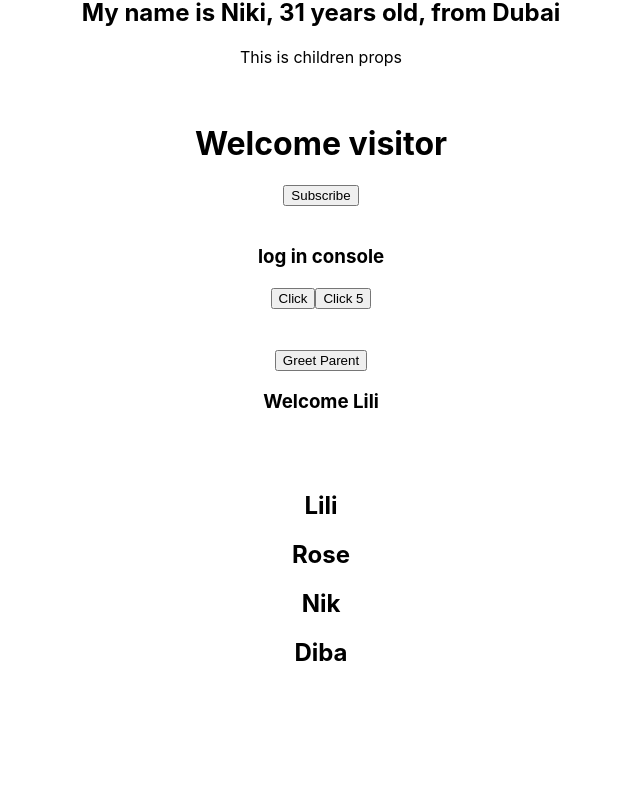
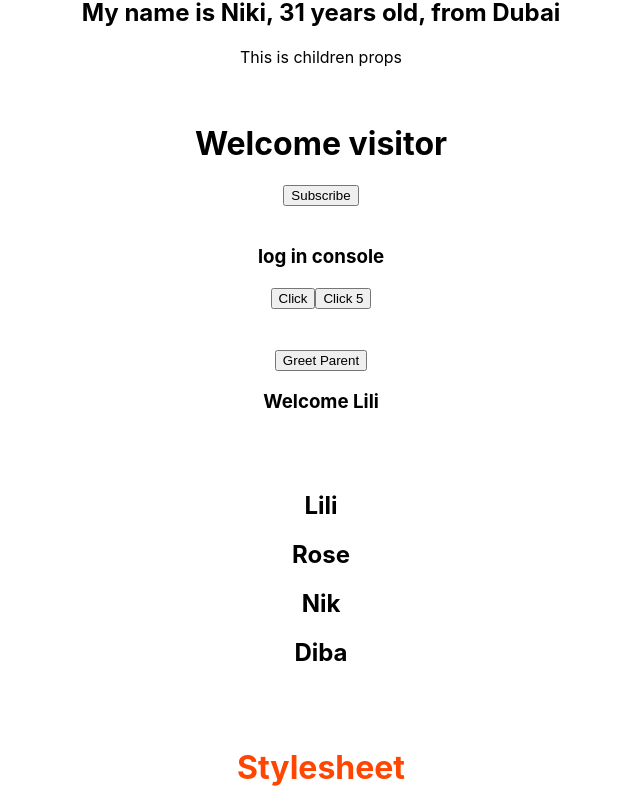
Before and after one commit to devgirlpro/reactFundamental, a React (Create React App) app: page / in a window 1280 px wide. Shown: the part 224-1033 px from the top of the page, without its empty margins (319-959 px from the left). Before the commit the page ends 911 px from the top, so only its background shows below. Built offline with nearby package versions, Linux system fonts and the light colour scheme.

Commit message:
regular styling in react using stylsheet

```diff
--- a/src/App.js
+++ b/src/App.js
@@ -4,7 +4,7 @@ import Message from './components/Message';
 import NameList from './components/NameList';
 import ParentComponent from './components/ParentComponent';
 import UserGreeting from './components/UserGreeting';
-
+import Stylesheet from './components/Stylesheet';
 function App() {
   return (
     <div className="App">
@@ -25,6 +25,9 @@ function App() {
       <br />
       <br />
       <NameList />
+      <br />
+      <br />
+      <Stylesheet />
     </div>
   );
 }
--- /dev/null
+++ b/src/components/Stylesheet.jsx
@@ -0,0 +1,10 @@
+import React from 'react';
+import './styles.css'
+
+const Stylesheet = () => {
+  return (
+    <h1 className='primary'>Stylesheet</h1>
+  )
+}
+
+export default Stylesheet
--- /dev/null
+++ b/src/components/styles.css
@@ -0,0 +1,3 @@
+.primary {
+    color: orangered;
+}
```
Also changed, not shown: src/components/NameList.jsx (+5 -10 lines).
